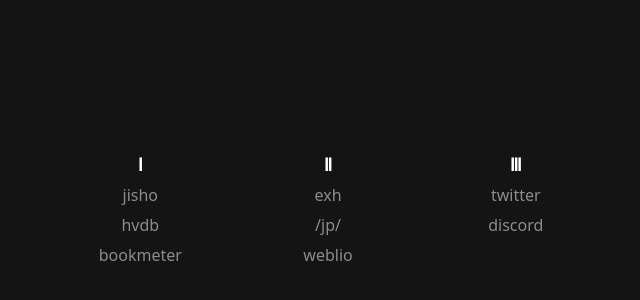
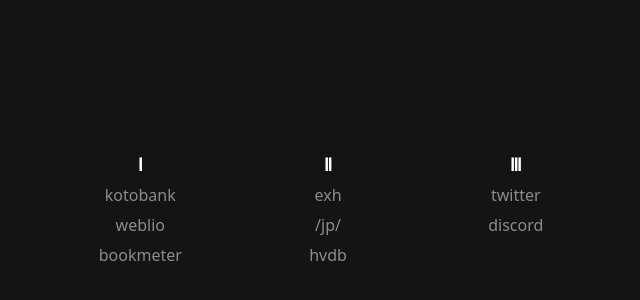
Before and after one commit to xysoultest/sp, a plain HTML site: page index.html in a window 1280 px wide. Shown: the part 88-388 px from the top of the page, 312-952 px from the left. Drawn offline with Linux system fonts and the light colour scheme.

Commit message:
Update index.html

```diff
--- a/index.html
+++ b/index.html
@@ -14,8 +14,8 @@
        <!-- Ⅰ -->
         <div class="square">
         <div class="square-header">Ⅰ</div>
-        <a href="https://jisho.org" target="_blank">jisho</a>
-        <a href="http://hvdb.me/Dashboard/AllWorks/" target="_blank">hvdb</a>
+        <a href="https://kotobank.jp/" target="_blank">kotobank</a>
+	<a href="https://www.weblio.jp/" target="_blank">weblio</a>
 	<a href="https://bookmeter.com/" target="_blank">bookmeter</a>
         </div>
 
@@ -24,7 +24,7 @@
          <div class="square-header">Ⅱ</div>
          <a href="https://exhentai.org/" target="_blank">exh</a>
 	 <a href="https://boards.4channel.org/jp/catalog" target="_blank">/jp/</a>
-         <a href="https://www.weblio.jp/" target="_blank">weblio</a>
+         <a href="http://hvdb.me/Dashboard/AllWorks/" target="_blank">hvdb</a>
          </div>
 
         <!-- Ⅲ -->
```
